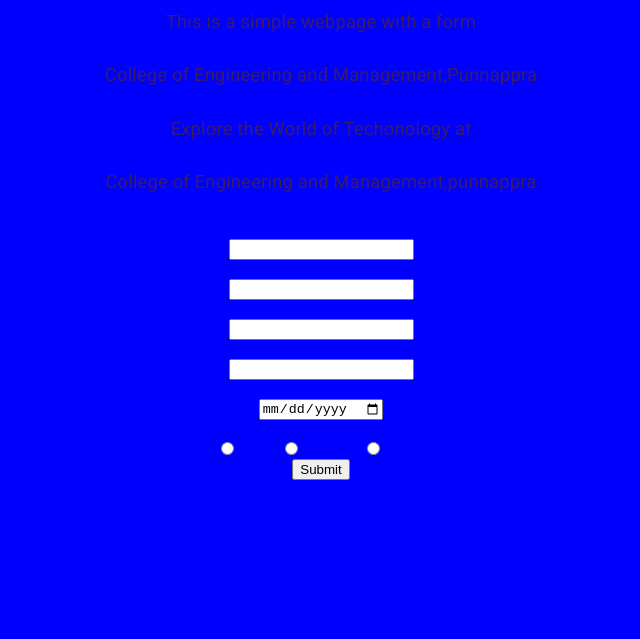
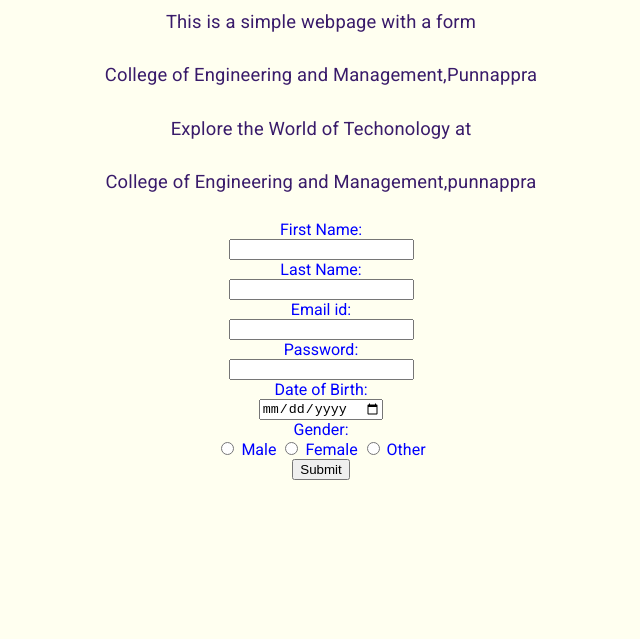
Before and after one commit to Lekshmi-krishnan/IT-LAB, a plain HTML site: page index.html in a window 1280 px wide. Shown: the part 161-800 px from the top of the page, without its empty margins (319-959 px from the left). Drawn offline with Linux system fonts and the light colour scheme.

Commit message:
Update index.html

```diff
--- a/index.html
+++ b/index.html
@@ -16,7 +16,7 @@
 		}
 	</style>
 </head>
-<body style="background-color:blue;color:blue;font-family:'Roboto', Arial, sans-serif;text-align:center;">
+<body style="background-color:#fffff0;color:blue;font-family:'Roboto', Arial, sans-serif;text-align:center;">
 
      <div style="display:flex;gap:1rem;justify-content:center;align-items:center;margin:3vh 0;">
      	<a href="./home.html"style="color:white">Home</a>
```
